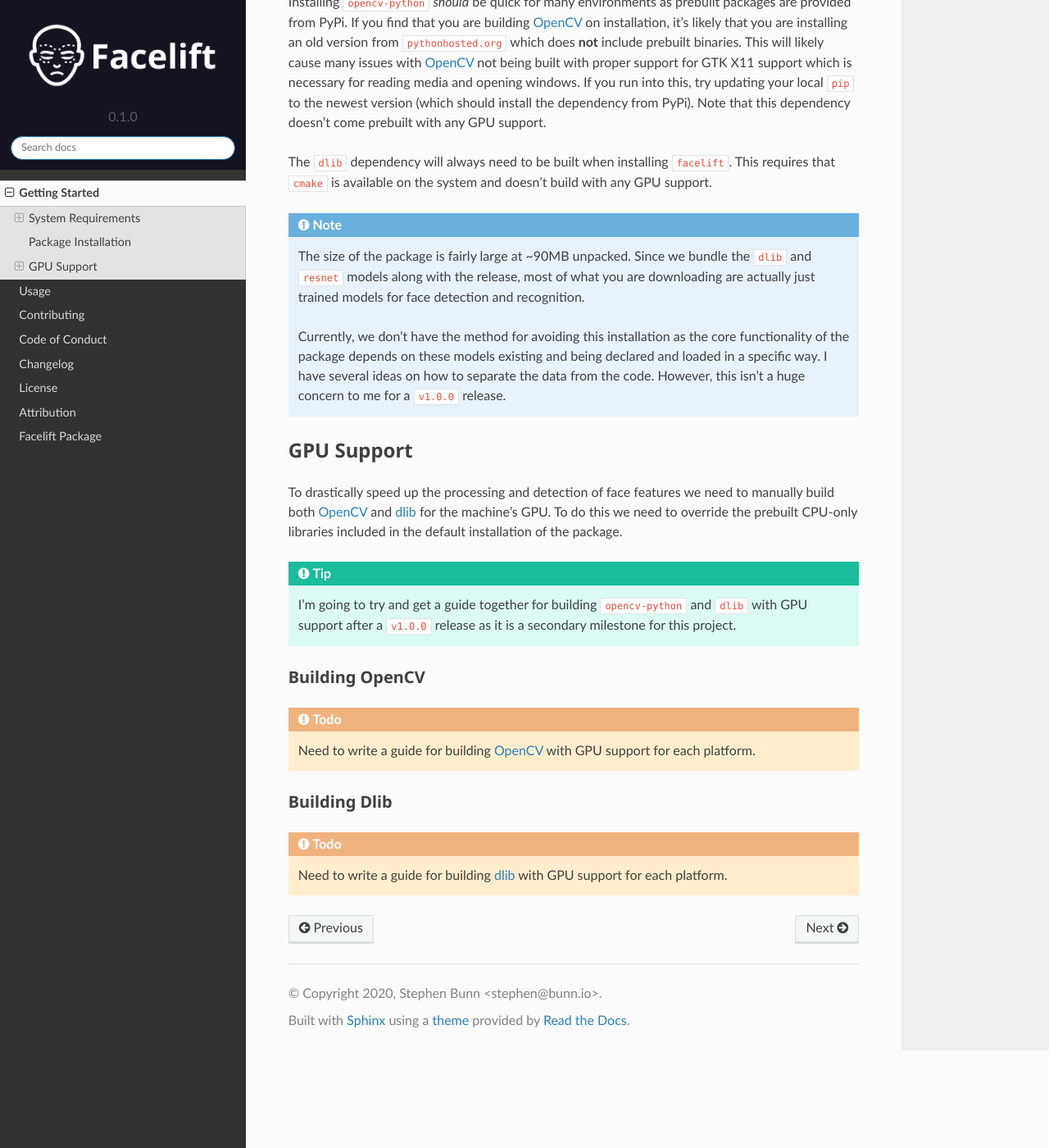
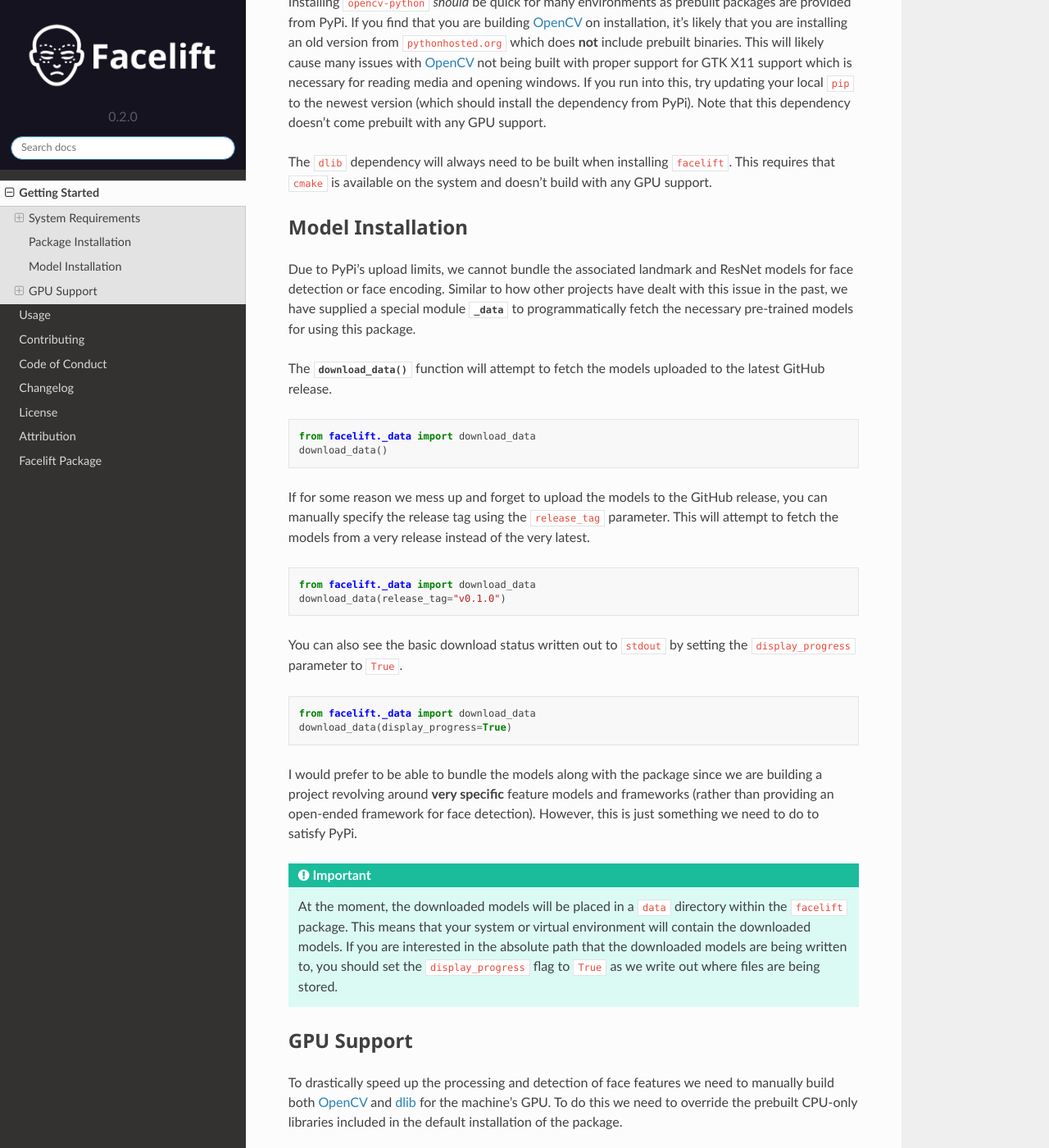
Before and after one commit to stephen-bunn/facelift, a Sphinx documentation site: the page built from docs/source/getting-started.rst, in a window 1280 px wide and 1400 px high, scrolled down 1507 px. Shown: the whole window at 82% size. Built offline with Sphinx 7.4.7 and the Read the Docs theme 2.0.0, drawn with Linux system fonts in a browser that asks for light colours.

Commit message:
Adding some tests and documentation around the new model installation
Signed-off-by: Stephen Bunn <stephen@bunn.io>

```diff
--- a/docs/source/getting-started.rst
+++ b/docs/source/getting-started.rst
@@ -54,17 +54,58 @@ The ``dlib`` dependency will always need to be built when installing ``facelift`
 This requires that ``cmake`` is available on the system and doesn't build with any GPU
 support.
 
-.. note::
-   The size of the package is fairly large at ~90MB unpacked.
-   Since we bundle the ``dlib`` and ``resnet`` models along with the release, most of
-   what you are downloading are actually just trained models for face detection and
-   recognition.
 
-   Currently, we don't have the method for avoiding this installation as the core
-   functionality of the package depends on these models existing and being declared and
-   loaded in a specific way.
-   I have several ideas on how to separate the data from the code.
-   However, this isn't a huge concern to me for a ``v1.0.0`` release.
+.. _model-installation:
+
+Model Installation
+==================
+
+Due to PyPi's upload limits, we cannot bundle the associated landmark and ResNet models
+for face detection or face encoding.
+Similar to how other projects have dealt with this issue in the past, we have supplied a
+special module :mod:`~._data` to programmatically fetch the necessary pre-trained models
+for using this package.
+
+The :func:`~._data.download_data` function will attempt to fetch the models uploaded to
+the latest GitHub release.
+
+.. code-block:: python
+
+   from facelift._data import download_data
+   download_data()
 
 
+If for some reason we mess up and forget to upload the models to the GitHub release, you
+can manually specify the release tag using the ``release_tag`` parameter.
+This will attempt to fetch the models from a very release instead of the very latest.
+
+.. code-block:: python
+
+   from facelift._data import download_data
+   download_data(release_tag="v0.1.0")
+
+
+You can also see the basic download status written out to ``stdout`` by setting the
+``display_progress`` parameter to ``True``.
+
+.. code-block:: python
+
+   from facelift._data import download_data
+   download_data(display_progress=True)
+
+
+I would prefer to be able to bundle the models along with the package since we are
+building a project revolving around **very specific** feature models and frameworks
+(rather than providing an open-ended framework for face detection).
+However, this is just something we need to do to satisfy PyPi.
+
+.. important::
+   At the moment, the downloaded models will be placed in a ``data`` directory within
+   the ``facelift`` package.
+   This means that your system or virtual environment will contain the downloaded
+   models.
+   If you are interested in the absolute path that the downloaded models are being
+   written to, you should set the ``display_progress`` flag to ``True`` as we write out
+   where files are being stored.
+
 .. include:: ./gpu-support.rst
--- a/pyproject.toml
+++ b/pyproject.toml
@@ -4,7 +4,7 @@ build-backend = "poetry.masonry.api"
 
 [tool.poetry]
 name = "facelift"
-version = "0.1.0"
+version = "0.2.0"
 description = "A simple wrapper for face detection and recognition"
 authors = ["Stephen Bunn <stephen@bunn.io>"]
 maintainers = []
@@ -50,8 +50,7 @@ exclude = [
   ".pre-commit-config.yaml",
   ".readthedocs.yaml",
   "requirements*.txt",
-  "src/facelift/data/landmarks/*",
-  "src/facelift/data/encoders/*",
+  "src/facelift/data/**/*",
 ]
 
 [tool.poetry.urls]
```
Also changed, not shown: docs/source/index.rst (+8 -3 lines), docs/source/usage/detecting-faces.rst (+11 -7 lines), docs/source/usage/recognizing-faces.rst (+6 -3 lines), 3 other files.
